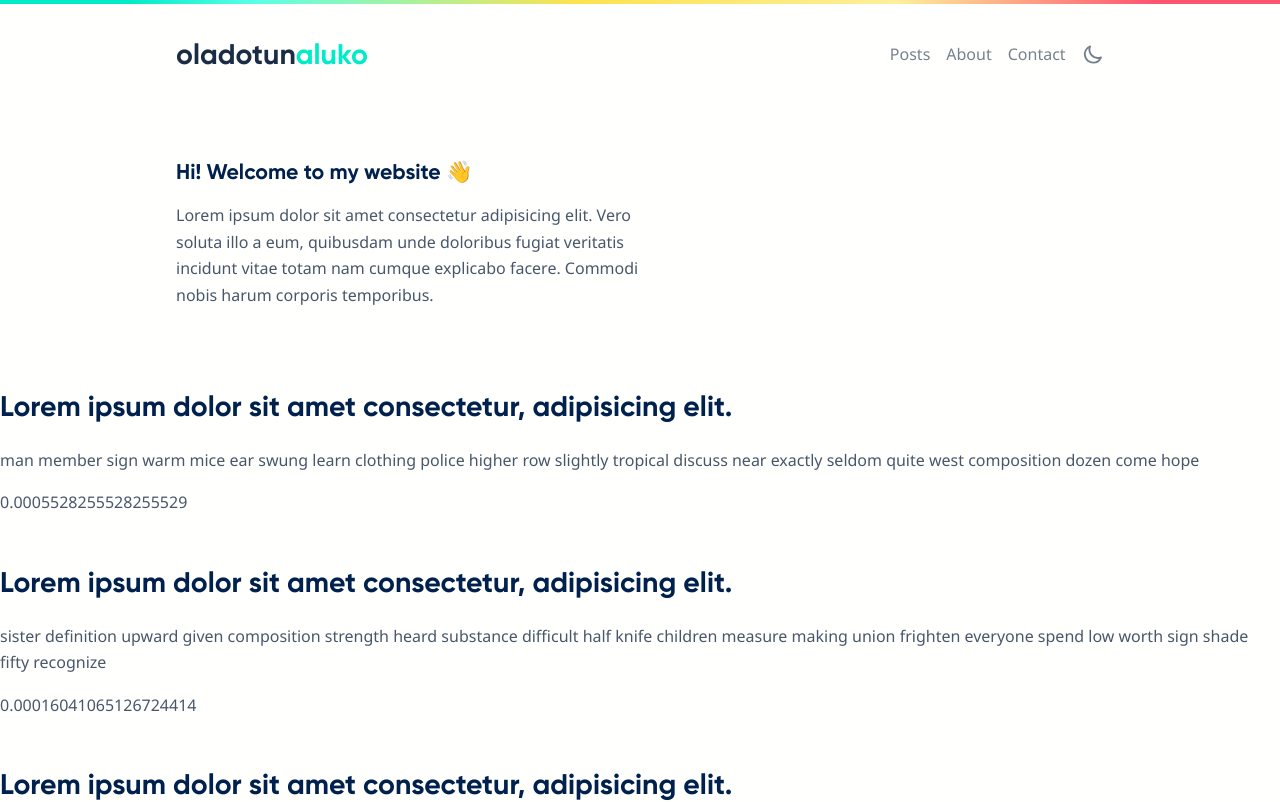
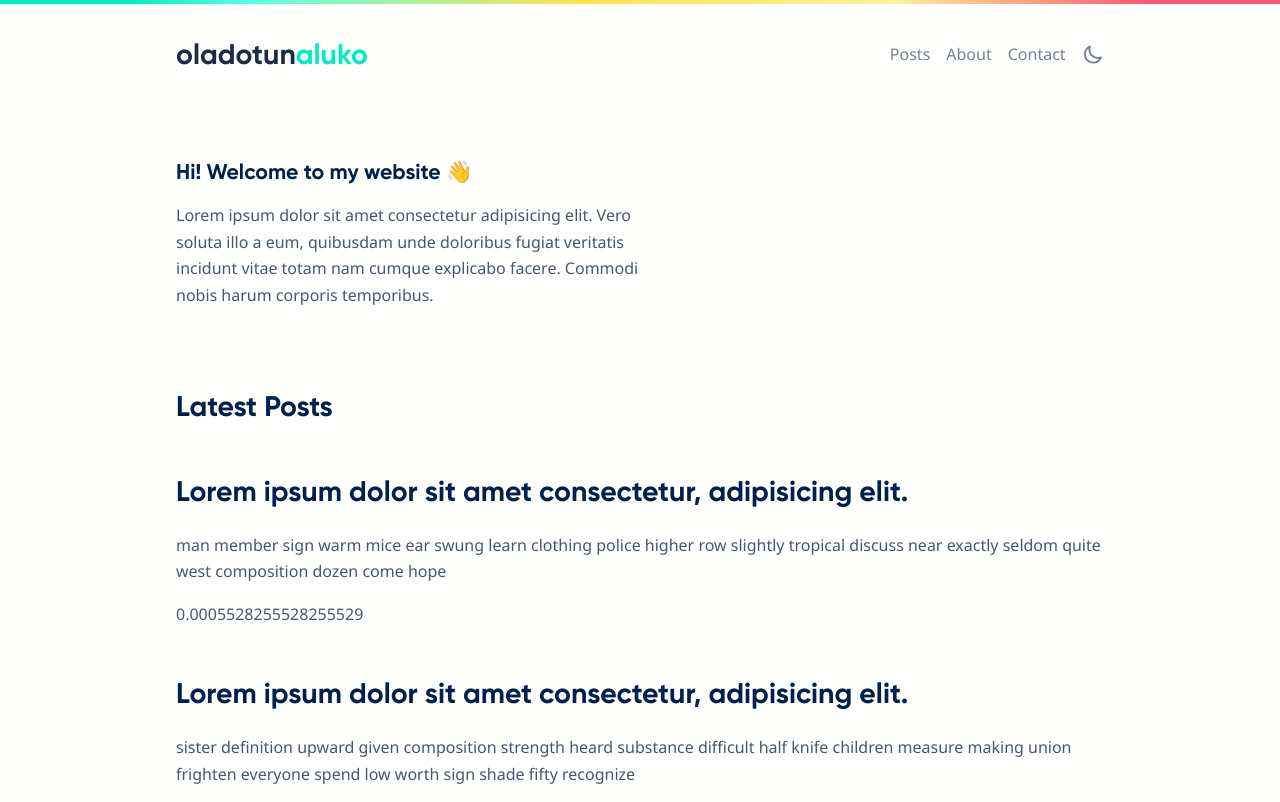
Before and after one commit to Nutod/oladotunaluko, a Next.js app: page / in a window 1280 px wide. Shown: the top 802 px of the page. Built offline with nearby package versions, Linux system fonts and the light colour scheme.

Commit message:
Added new content to LatestPosts

```diff
--- a/components/LatestPosts.js
+++ b/components/LatestPosts.js
@@ -27,6 +27,8 @@ const posts = [
 
 export default function LatestPosts() {
   return (
+    <div className="container">
+      <h4>Latest Posts</h4>
       <div className="grid">
         {posts.map(post => (
           <div>
@@ -36,5 +38,6 @@ export default function LatestPosts() {
           </div>
         ))}
       </div>
+    </div>
   )
 }
```
Lines whose indentation alone changed are shown as unchanged.
